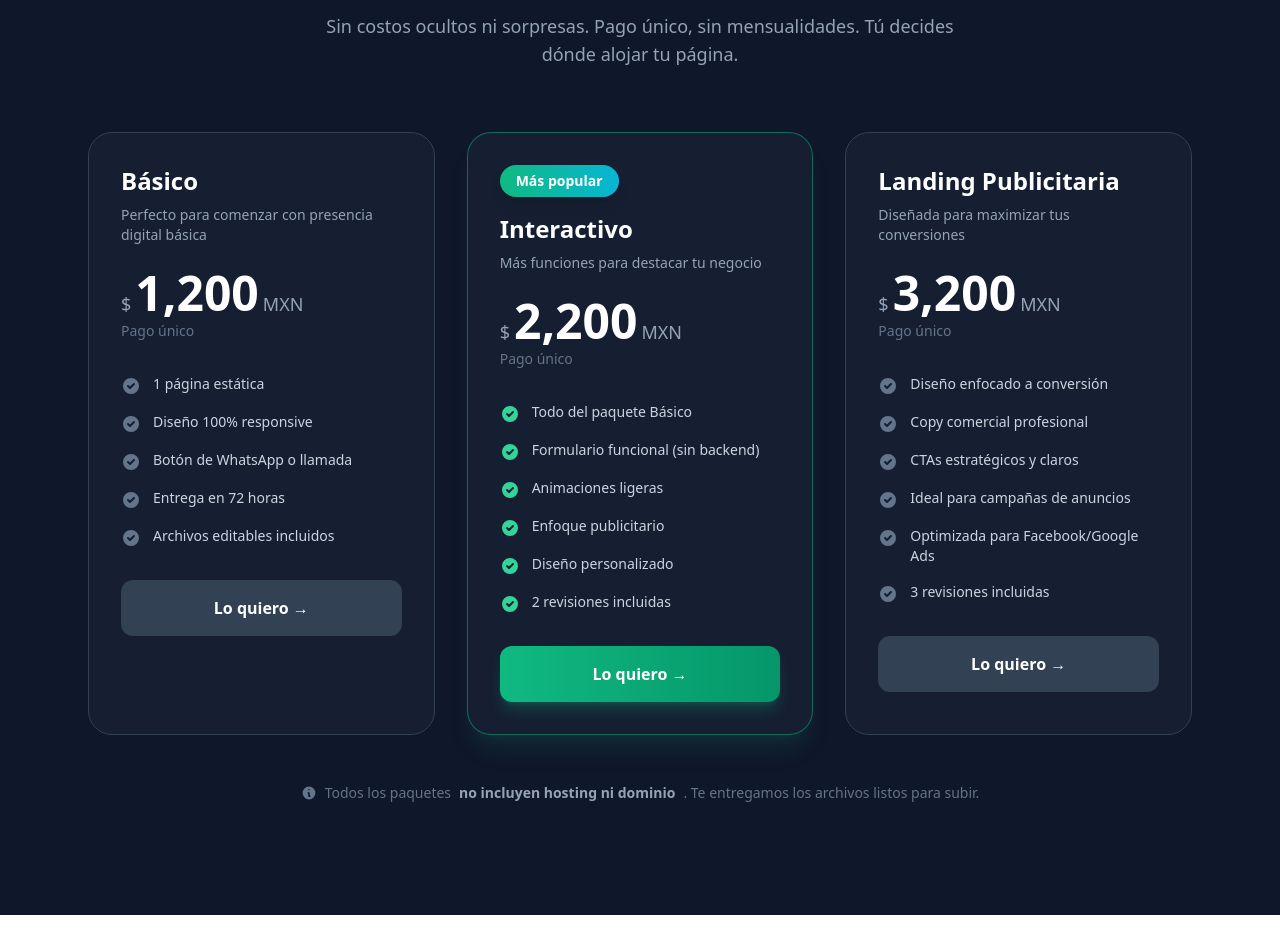
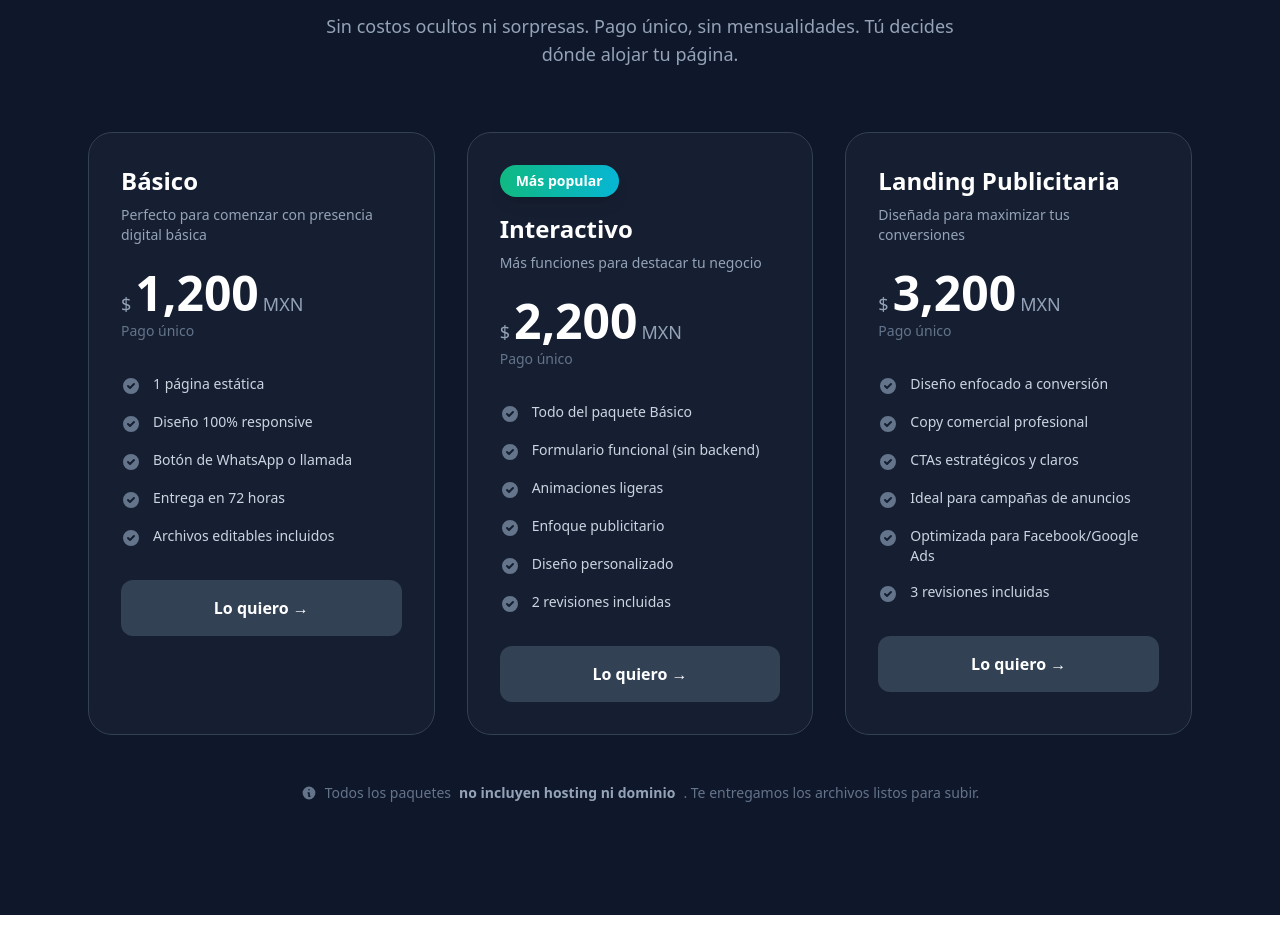
Before and after one commit to Luiszepedaxd/assistflowmx-webseller, a React (Vite) app: page / in a window 1280 px wide. Shown: the part 1925-2857 px from the top of the page. Built offline with nearby package versions, Linux system fonts and the light colour scheme.

Commit message:
style: Hacer todas las cards de precios iguales, con hover verde en todas

```diff
--- a/src/components/PricingSection.jsx
+++ b/src/components/PricingSection.jsx
@@ -34,11 +34,7 @@ const PricingSection = () => {
             return (
               <div
                 key={index}
-                className={`relative bg-slate-800/50 backdrop-blur border rounded-3xl p-8 transition-all duration-300 hover:-translate-y-2 hover:border-emerald-500/50 hover:shadow-xl hover:shadow-emerald-500/10 ${
-                  pkg.recommended
-                    ? 'border-emerald-500/50 shadow-xl shadow-emerald-500/10'
-                    : 'border-slate-700'
-                }`}
+                className="relative bg-slate-800/50 backdrop-blur border border-slate-700 rounded-3xl p-8 transition-all duration-300 hover:-translate-y-2 hover:border-emerald-500/50 hover:shadow-xl hover:shadow-emerald-500/10"
               >
                 {/* Badge recomendado - dentro de la card */}
                 {pkg.recommended && (
@@ -69,9 +65,7 @@ const PricingSection = () => {
                 <ul className="space-y-4 mb-8">
                   {pkg.features.map((feature, fIndex) => (
                     <li key={fIndex} className="flex items-start gap-3">
-                      <svg className={`w-5 h-5 flex-shrink-0 mt-0.5 ${
-                        pkg.recommended ? 'text-emerald-400' : 'text-slate-500'
-                      }`} fill="currentColor" viewBox="0 0 20 20">
+                      <svg className="w-5 h-5 flex-shrink-0 mt-0.5 text-slate-500" fill="currentColor" viewBox="0 0 20 20">
                         <path fillRule="evenodd" d="M10 18a8 8 0 100-16 8 8 0 000 16zm3.707-9.293a1 1 0 00-1.414-1.414L9 10.586 7.707 9.293a1 1 0 00-1.414 1.414l2 2a1 1 0 001.414 0l4-4z" clipRule="evenodd"/>
                       </svg>
                       <span className="text-slate-300 text-sm">{feature}</span>
@@ -84,11 +78,7 @@ const PricingSection = () => {
                   href={whatsappLink}
                   target="_blank"
                   rel="noopener noreferrer"
-                  className={`block w-full text-center py-4 rounded-xl font-semibold transition-all duration-200 ${
-                    pkg.recommended
-                      ? 'bg-gradient-to-r from-emerald-500 to-emerald-600 hover:from-emerald-600 hover:to-emerald-700 text-white shadow-lg shadow-emerald-500/25 hover:shadow-emerald-500/40'
-                      : 'bg-slate-700 hover:bg-slate-600 text-white'
-                  }`}
+                  className="block w-full text-center py-4 rounded-xl font-semibold transition-all duration-200 bg-slate-700 hover:bg-slate-600 text-white"
                 >
                   Lo quiero →
                 </a>
```
